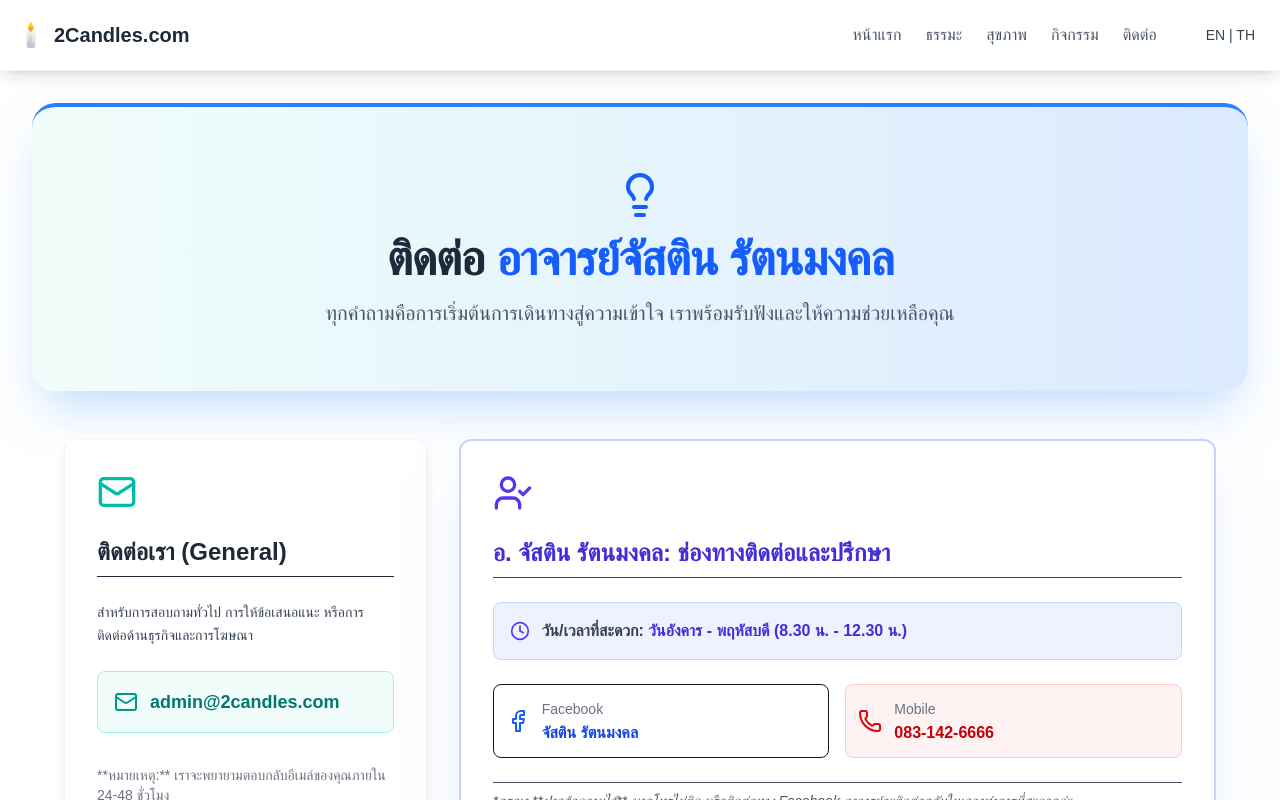
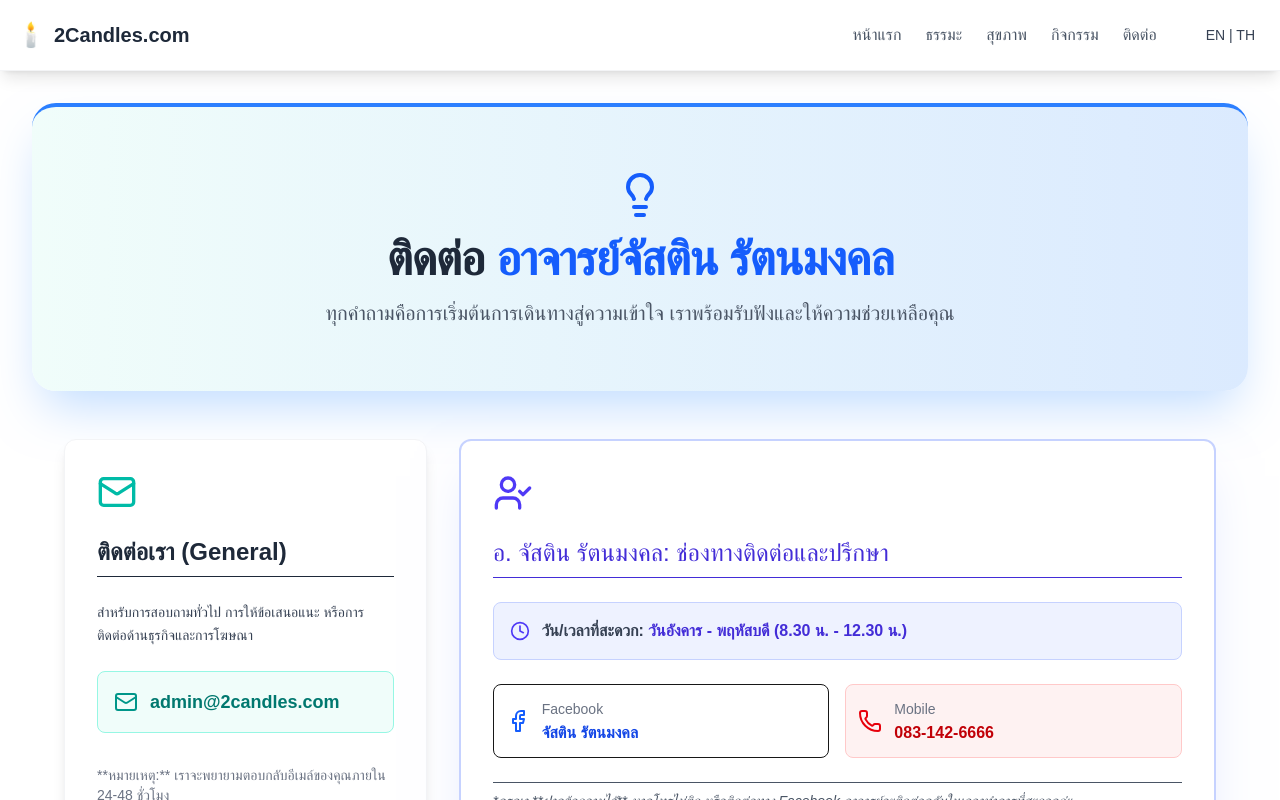
Before and after one commit to 2candles/two-candles, a Next.js app: page /contact in a window 1280 px wide. Shown: the top 800 px of the page. Built offline with nearby package versions, Linux system fonts and the light colour scheme.

Commit message:
initial commit

```diff
--- a/app/contact/page.tsx
+++ b/app/contact/page.tsx
@@ -49,7 +49,7 @@ export default function ContactPage() {
                 {/* 2.2. อาจารย์จัสติน รัตนมงคล (Contact & Schedule) */}
                 <div className="p-8 bg-white border-2 border-indigo-200 rounded-xl shadow-2xl shadow-indigo-100 transition duration-300 space-y-6 lg:col-span-2">
                     <UserCheck size={40} className="text-indigo-600" />
-                    <h2 className="text-2xl font-extrabold text-gray-800 border-b pb-2 text-indigo-700">
+                    <h2 className="text-2xl font-extrabol border-b pb-2 text-indigo-700">
                         อ. จัสติน รัตนมงคล: ช่องทางติดต่อและปรึกษา
                     </h2>
 
--- a/tsconfig.json
+++ b/tsconfig.json
@@ -5,6 +5,7 @@
     "allowJs": true,
     "skipLibCheck": true,
     "strict": true,
+    "forceConsistentCasingInFileNames": true, // <--- บรรทัดที่เพิ่ม
     "noEmit": true,
     "esModuleInterop": true,
     "module": "esnext",
```
Also changed, not shown: 1 other file (tests, documents, lock files or other folders).
